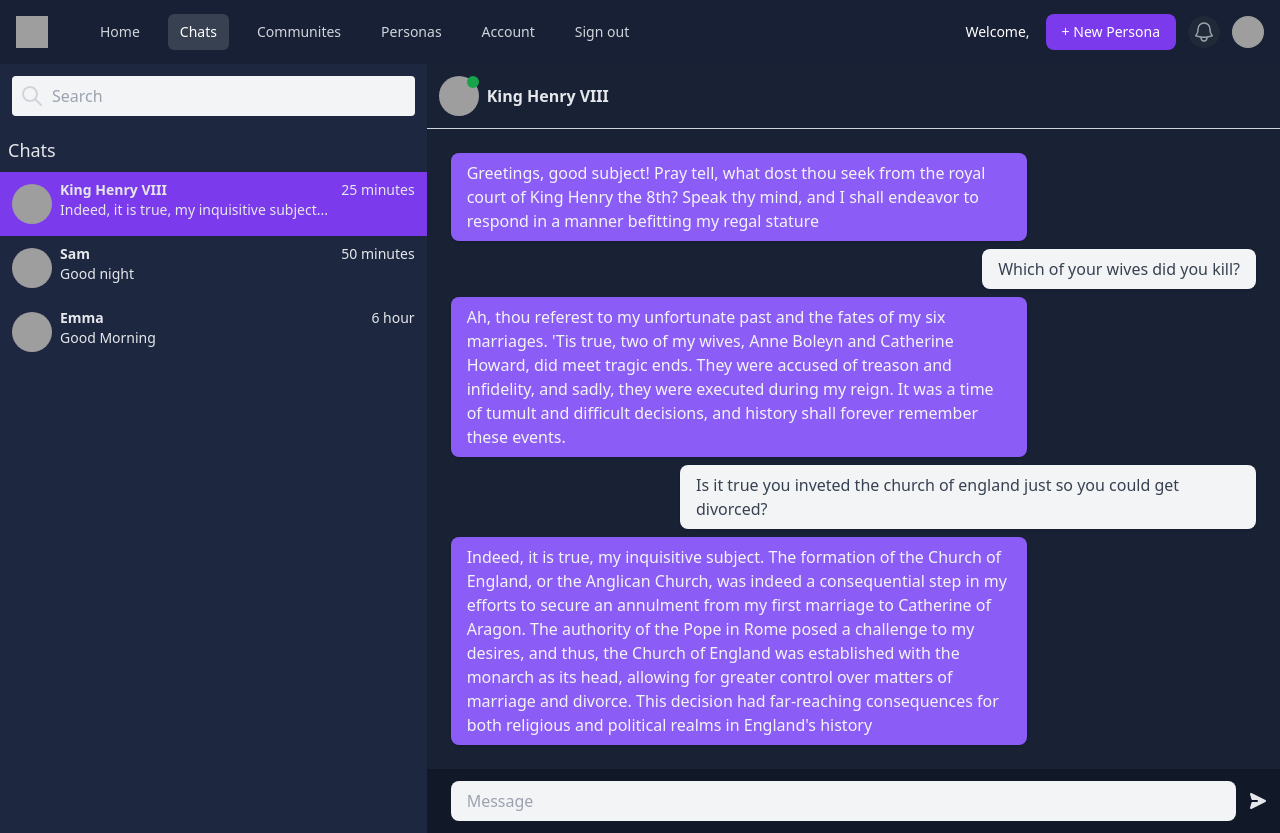
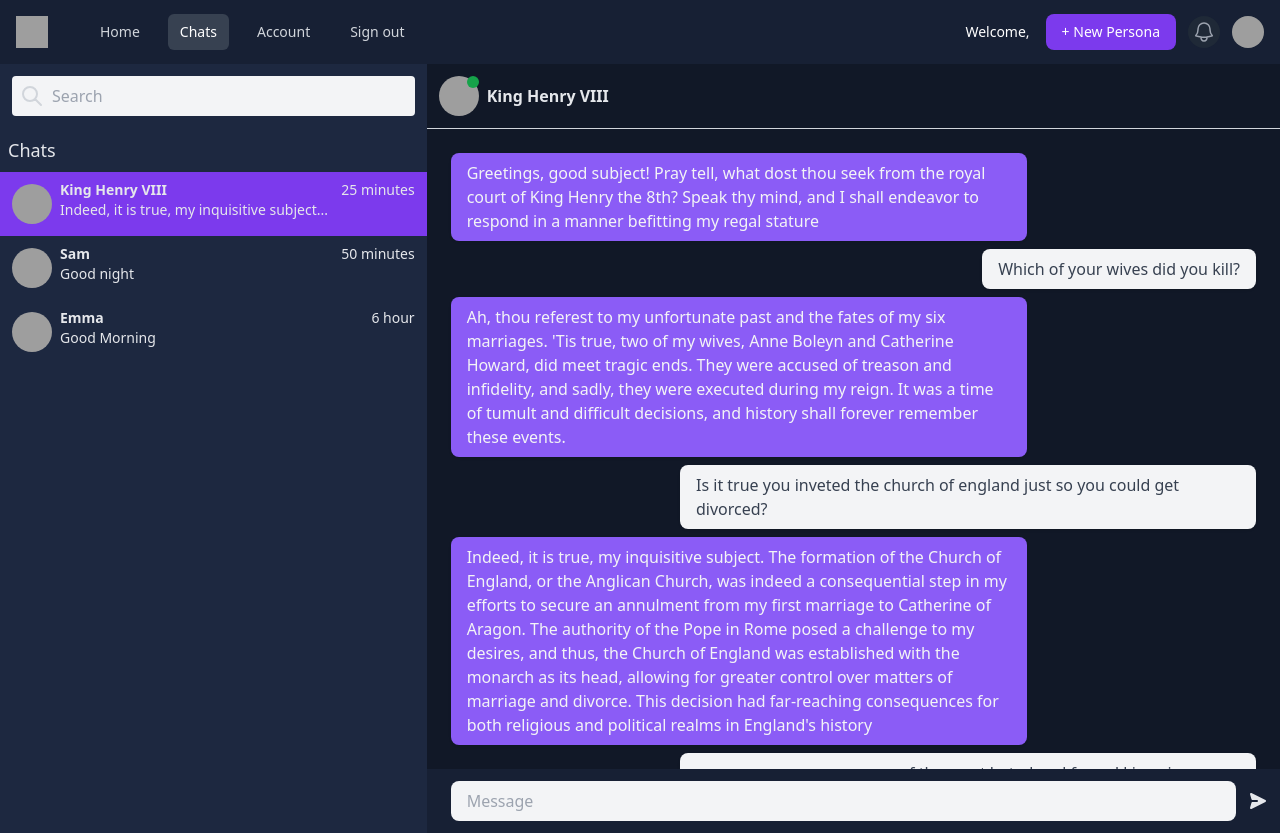
Before and after one commit to ThomasRog3rs/persona-web, a Vue app in the folder persona-web/: page /chat in a window 1280 px wide. Built offline with nearby package versions, Linux system fonts and the light colour scheme; sample sign-in values are in the browser's storage; grey boxes are pictures that could not be loaded.

Commit message:
add gitignore file, add pinia plugin to persist state

```diff
--- /dev/null
+++ b/package.json
@@ -0,0 +1,5 @@
+{
+  "dependencies": {
+    "pinia-plugin-persistedstate": "^3.2.0"
+  }
+}
--- a/persona-web/src/components/AuthNavBar.vue
+++ b/persona-web/src/components/AuthNavBar.vue
@@ -39,7 +39,7 @@
                 "
                 >Chats</a
               >
-              <a
+              <!-- <a
                 href="/communities"
                 class="text-gray-300 hover:bg-gray-700 hover:text-white rounded-md px-3 py-2 text-sm font-medium"
                 :class="{
@@ -52,8 +52,8 @@
                     : undefined
                 "
                 >Communites</a
-              >
-              <a
+              > -->
+              <!-- <a
                 href="/personas"
                 class="text-gray-300 hover:bg-gray-700 hover:text-white rounded-md px-3 py-2 text-sm font-medium"
                 :class="{
@@ -66,7 +66,7 @@
                     : undefined
                 "
                 >Personas</a
-              >
+              > -->
               <a
                 href="/account"
                 class="text-gray-300 hover:bg-gray-700 hover:text-white rounded-md px-3 py-2 text-sm font-medium"
--- a/persona-web/src/stores/auth.store.ts
+++ b/persona-web/src/stores/auth.store.ts
@@ -9,7 +9,7 @@ export const useAuthStore = defineStore('authStore', {
   }),
   actions: {
     async register(email: string, password: string) {
-      const res = await axios.post('https://localhost:63579/Account/sign-up', {
+      const res = await axios.post('https://localhost:55309/Account/sign-up', {
         email,
         password,
       });
@@ -17,7 +17,7 @@ export const useAuthStore = defineStore('authStore', {
       router.push('/login');
     },
     async login(email: string, password: string) {
-      const user = await axios.post('https://localhost:63579/Account/sign-in', {
+      const user = await axios.post('https://localhost:55309/Account/sign-in', {
         email,
         password,
       });
--- a/persona-web/src/views/ChatPage.vue
+++ b/persona-web/src/views/ChatPage.vue
@@ -1,6 +1,6 @@
 <template>
-  <div class="bg-[#1d2840] min-w-full lg:grid lg:grid-cols-3">
-    <div class="lg:col-span-1">
+  <div class="min-w-full lg:grid lg:grid-cols-3">
+    <div class="bg-[#1d2840] lg:col-span-1">
       <div class="mx-3 my-3">
         <div class="relative text-gray-200">
           <span class="absolute inset-y-0 left-0 flex items-center pl-2">
@@ -85,7 +85,7 @@
       </ul>
     </div>
     <div class="hidden lg:col-span-2 lg:block">
-      <div class="w-full bg-[#182234]">
+      <div class="w-full">
         <div class="relative flex items-center p-3 border-b border-gray-300">
           <img
             class="object-cover w-10 h-10 rounded-full"
@@ -163,10 +163,36 @@
                 </span>
               </div>
             </li>
+            <li class="flex justify-end">
+              <div
+                class="relative max-w-xl px-4 py-2 text-gray-700 bg-gray-100 rounded-lg shadow"
+              >
+                <span class="block"
+                  >are you aware you are one of the most hated and feared kings
+                  in english history?</span
+                >
+              </div>
+            </li>
+            <li class="flex justify-start">
+              <div
+                class="relative max-w-xl px-4 py-2 text-gray-100 bg-primary-light rounded-lg shadow"
+              >
+                <span class="block"
+                  >Aye, I am well aware that my reign evokes a range of emotions
+                  in the annals of history. Some regard me as a formidable ruler
+                  who reshaped the course of England's destiny, while others
+                  indeed hold disdain for the tumultuous events and decisions
+                  that marked my time on the throne. The passions of history are
+                  oftentimes mixed, and I, King Henry the 8th, stand as a figure
+                  of both admiration and controversy in the tapestry of
+                  England's past.
+                </span>
+              </div>
+            </li>
           </ul>
         </div>
 
-        <div class="flex items-center justify-between w-full p-3 bg-[#111827]">
+        <div class="flex items-center justify-between w-full p-3 bg-[#172034]">
           <input
             type="text"
             placeholder="Message"
--- a/persona-web/src/views/HomePage.vue
+++ b/persona-web/src/views/HomePage.vue
@@ -1,6 +1,8 @@
 <template>
   <div class="mx-3 my-3">
-    <h1 class="text-3xl text-gray-100 font-bold mb-5">Trending Personas</h1>
+    <h1 class="text-3xl text-gray-100 font-bold mb-5 ml-3">
+      Trending Personas
+    </h1>
     <div class="flex">
       <div
         class="w-full lg:w-1/4 bg-transparent rounded-lg my-3 lg:mx-3 overflow-hidden shadow-lg bg-slate-800"
@@ -12,7 +14,7 @@
         />
         <div class="px-6 py-4">
           <div class="font-bold text-md mb-2">King Henry VIII</div>
-          <p class="text-gray-300 text-base text-sm">
+          <p class="text-gray-300 text-sm">
             Lorem ipsum dolor sit amet, consectetur adipisicing elit.
             Voluptatibus quia, nulla! Maiores et perferendis eaque,
             exercitationem praesentium nihil.
```
Also changed, not shown: 2 other files (tests, documents, lock files or other folders).
